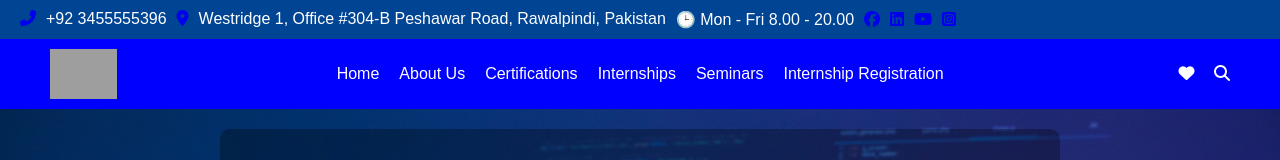
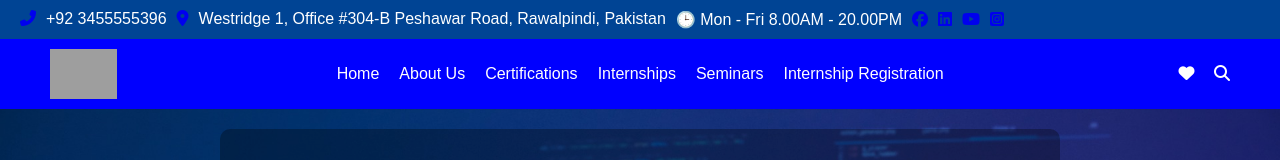
Before and after one commit to shabano95/sample, a plain HTML site: page index.html in a window 1280 px wide. Shown: the top 160 px of the page. Drawn offline with Linux system fonts and the light colour scheme; grey boxes are pictures that could not be loaded.

Commit message:
modify timing pattren

```diff
--- a/index.html
+++ b/index.html
@@ -14,7 +14,7 @@
             <span> +92 3455555396</span>
             <li><a href="#"><i class="fa-solid fa-location-dot"></i></a></li>
             <span> Westridge 1, Office #304-B Peshawar Road, Rawalpindi, Pakistan</span>
-            <span>🕒 Mon - Fri 8.00 - 20.00</span>
+            <span>🕒 Mon - Fri 8.00AM - 20.00PM</span>
             <ul class="social_links">
                 <li><a href="#"><i class="fa-brands fa-facebook"></i></a></li>
                 <li><a href="#"><i class="fa-brands fa-linkedin"></i></a></li>
```
